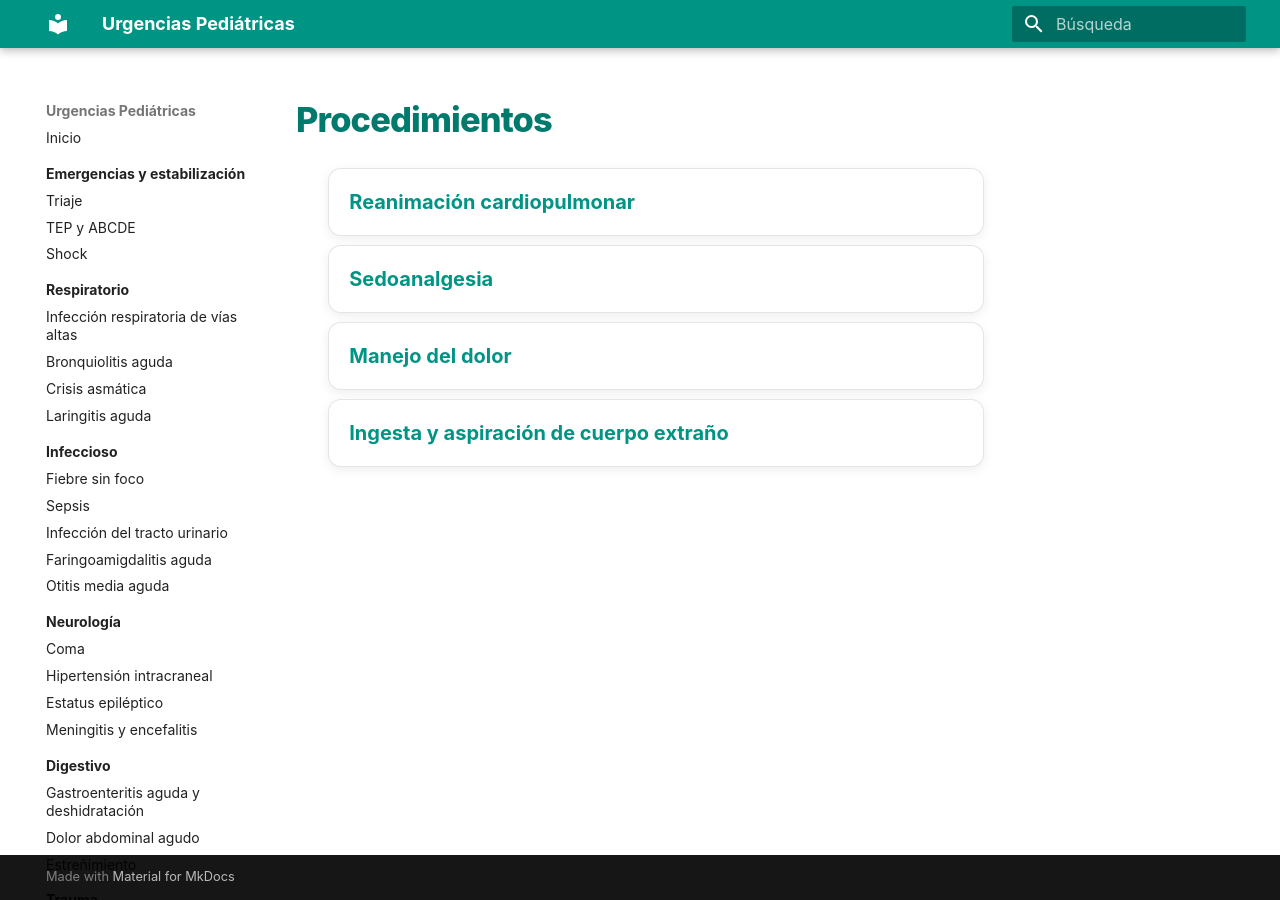
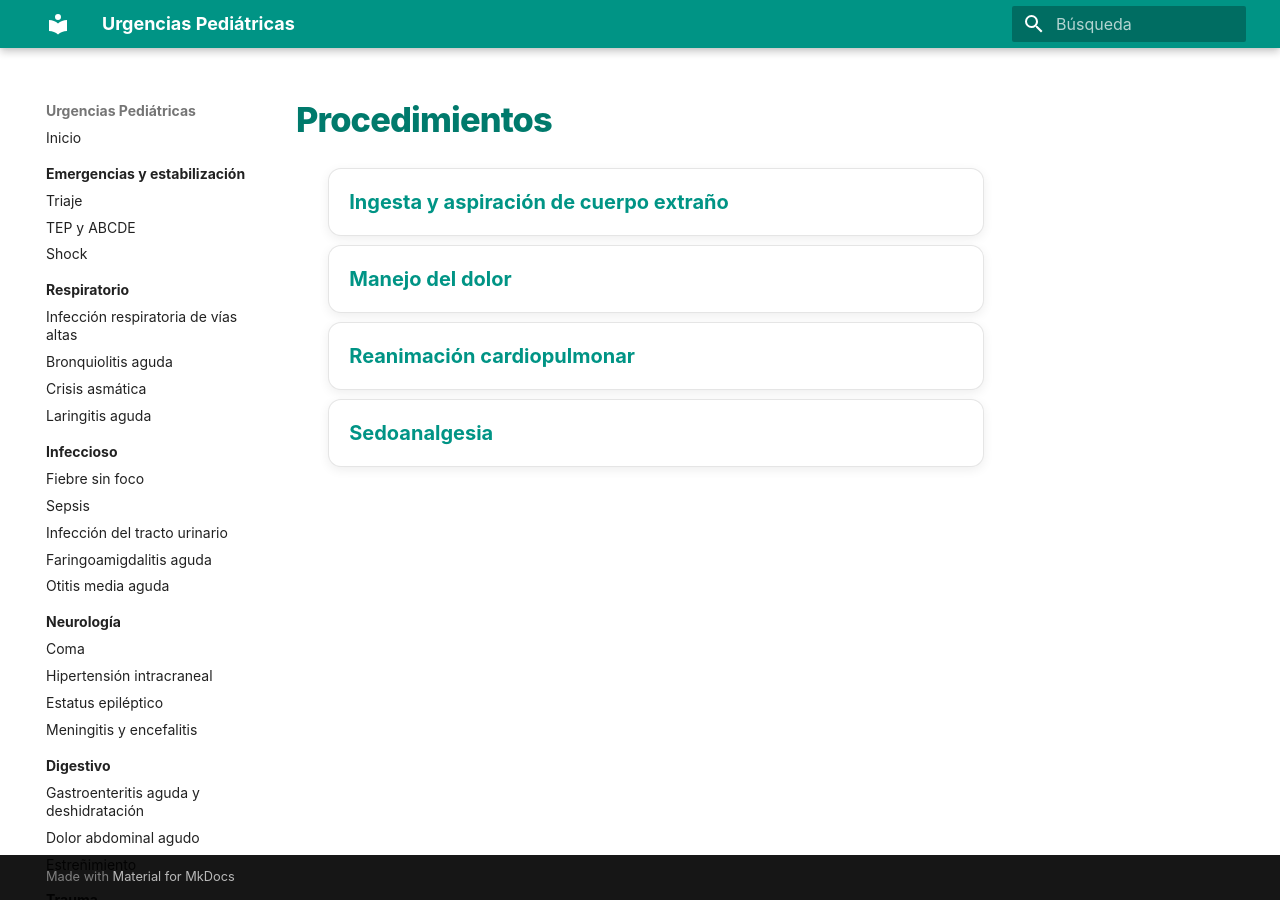
Before and after one commit to gonzaloares/urgencias-pediatricas, an MkDocs documentation site: the page built from docs/procedimientos/index.md, in a window 1280 px wide. Built offline with MkDocs 1.6.1 and Material for MkDocs 9.7.7, drawn with Linux system fonts in a browser that asks for light colours.

```diff
--- a/docs/procedimientos/index.md
+++ b/docs/procedimientos/index.md
@@ -2,9 +2,9 @@
 
 <div class="protocol-index" markdown="1">
 
+- [Ingesta y aspiración de cuerpo extraño](ingesta-aspiracion-cuerpo-extrano.md)
+- [Manejo del dolor](manejo-dolor.md)
 - [Reanimación cardiopulmonar](reanimacion-cardiopulmonar.md)
 - [Sedoanalgesia](sedoanalgesia.md)
-- [Manejo del dolor](manejo-dolor.md)
-- [Ingesta y aspiración de cuerpo extraño](ingesta-aspiracion-cuerpo-extrano.md)
 
 </div>
```
